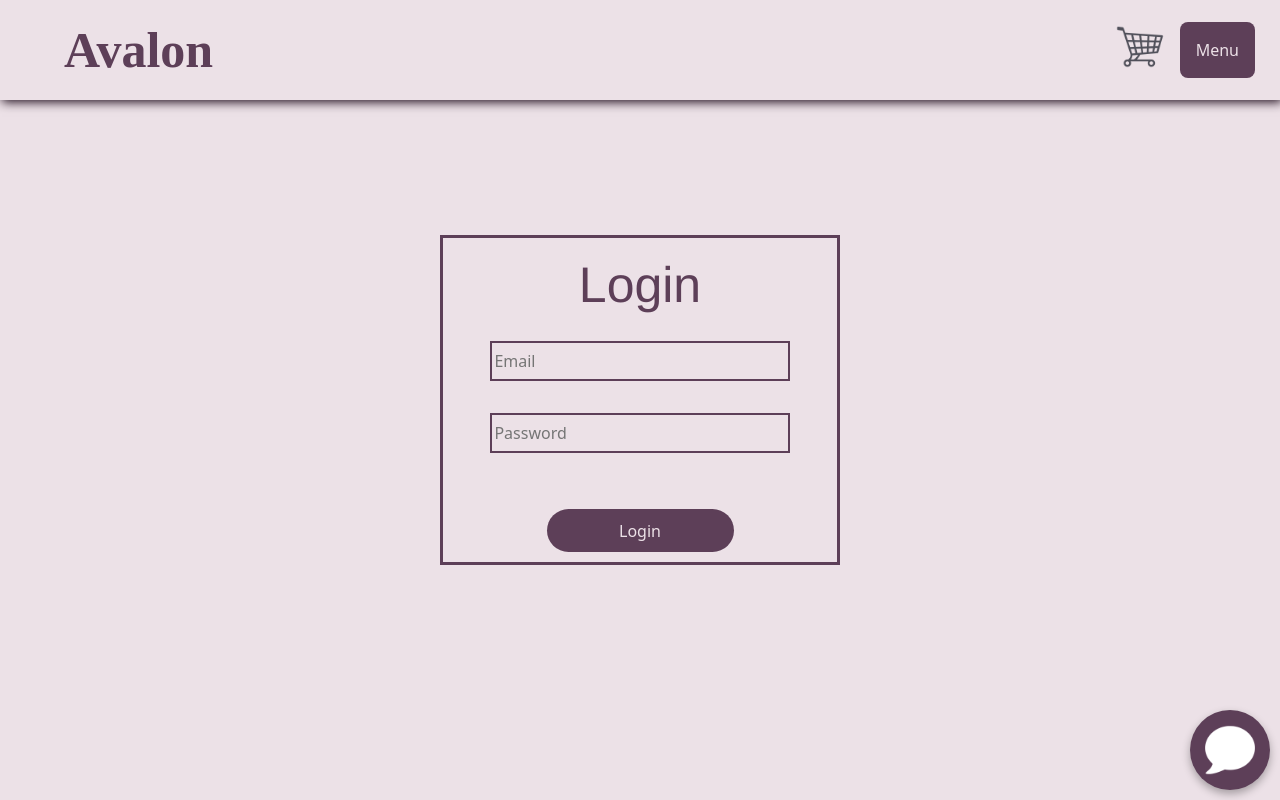
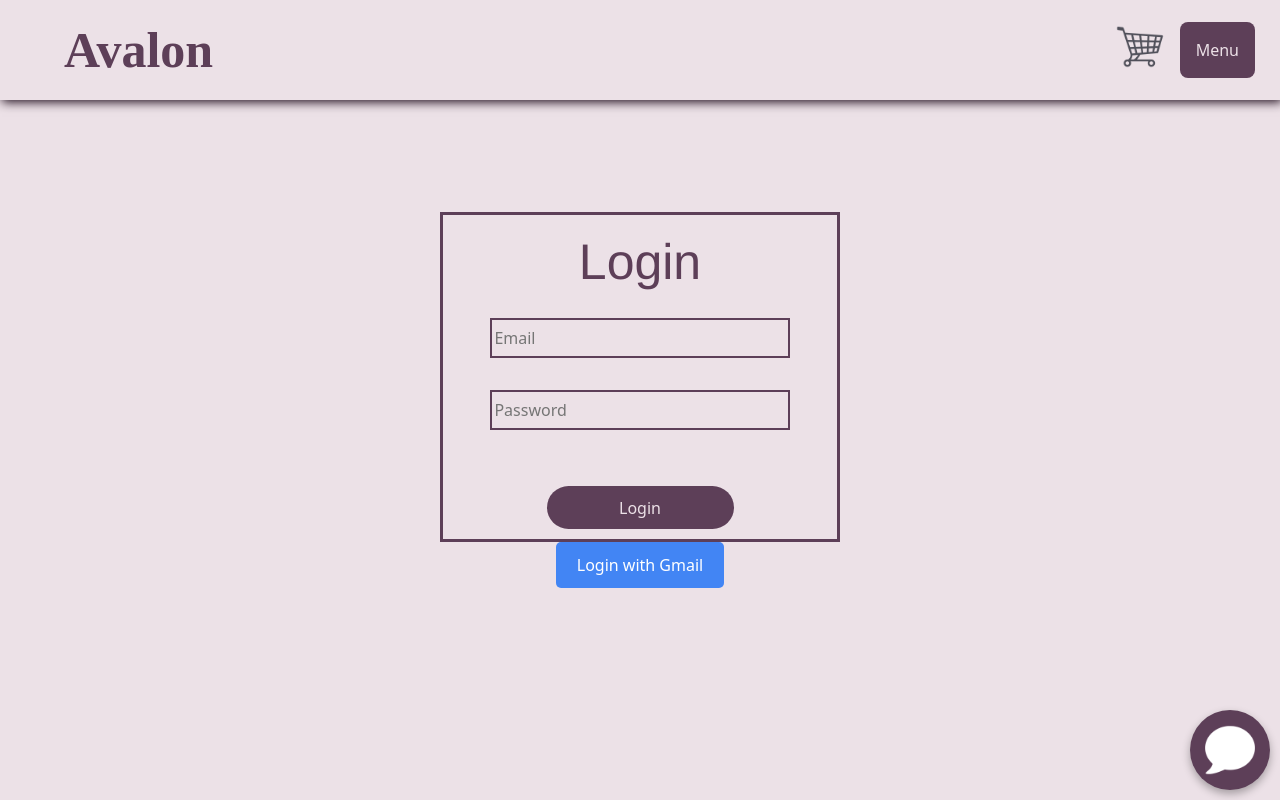
Before and after one commit to ChaiB04/Sem3-Avalon-FE, a React (Vite) app: page /login in a window 1280 px wide. Built offline with nearby package versions, Linux system fonts and the light colour scheme; a web font is replaced by a local one.

Commit message:
Busy with Oauth Google and it sends the code back, now we make a loading page that handles the rest

```diff
--- a/src/pages/user/LoginPage.jsx
+++ b/src/pages/user/LoginPage.jsx
@@ -8,7 +8,7 @@ import { useDispatch } from "react-redux";
 import { ToastContainer, toast } from "react-toastify";
 import "react-toastify/dist/ReactToastify.css";
 import { useNavigate } from "react-router";
-function LoginPage(){
+function LoginPage() {
   const [formData, setFormData] = useState({
     email: "",
     password: ""
@@ -16,6 +16,7 @@ function LoginPage(){
 
   const dispatch = useDispatch();
   const navigate = useNavigate();
+  const [redirectLink, setRedirectLink] = useState();
 
 
 
@@ -50,27 +51,56 @@ function LoginPage(){
               className: styles.toastNotification,
               toastId: index.toString()
             })
-          })
-
-          ;
+          });
         }
       })
 
   }
 
+  const loginOAuth2 = async () =>{
+    await userService.loginWithOAuth2()
+    .then(response => {
+      const link =response.data.link;
+      console.log("response: ", response)
+      console.log("Redirect link:", link);
+      window.location.href = link;
 
-return(
+    })
+    // .then(
+    //   getGoogleCode
+    // )
+    .catch(error => {
+      console.error("Error during OAuth2 login:", error);
+    });
+
+  }
+
+
+  const getGoogleCode = async () =>{
+    await userService.getGoogleAuthCode()
+    .then(response => {
+      console.log("link google code:", response);
+      window.location.href=response.data
+    })
+  }
+
+
+
+  return (
     <>
-    <form className= {styles.loginForm} onSubmit={handleSubmit} >
+      <div>
+        <form className={styles.loginForm} onSubmit={handleSubmit} >
           <label className={styles.loginTitle}>Login</label>
-         <input className={styles.textBoxes} type="text" name="email"  placeholder="Email" value={formData.email} onChange={handleInputChange} required/>
+          <input className={styles.textBoxes} type="text" name="email" placeholder="Email" value={formData.email} onChange={handleInputChange} required />
 
-         <input className={styles.textBoxes} type="password" name="password"  placeholder="Password" value={formData.password} onChange={handleInputChange} required/>
-         <br/>
+          <input className={styles.textBoxes} type="password" name="password" placeholder="Password" value={formData.password} onChange={handleInputChange} required />
+          <br />
           <button type="submit" className={` ${styles.buttonLogin}`}>Login</button>
         </form>
 
+        <button onClick={loginOAuth2} style={{ display: 'inline-block', padding: '10px 20px', backgroundColor: '#4285F4', color: '#ffffff', textDecoration: 'none', borderRadius: '5px' }}>Login with Gmail</button>
 
+      </div>
     </>
 
   )
--- a/src/services/UserService.js
+++ b/src/services/UserService.js
@@ -50,11 +50,21 @@ function editAccount(id, data, userToken) {
   });
 }
 
+function loginWithOAuth2(){
+  return axios.get(`${hostname}/oauth2login`);
+}
+
+function getGoogleAuthCode(){
+  return axios.get(`${hostname}/oauth2/code/google`)
+}
+
 const UserService = {
   createUser,
   getUserById,
   loginWithEmailAndPassword,
-  editAccount
+  editAccount,
+  loginWithOAuth2,
+  getGoogleAuthCode
 };
 
 export default UserService;
```
Lines whose indentation alone changed are shown as unchanged.
